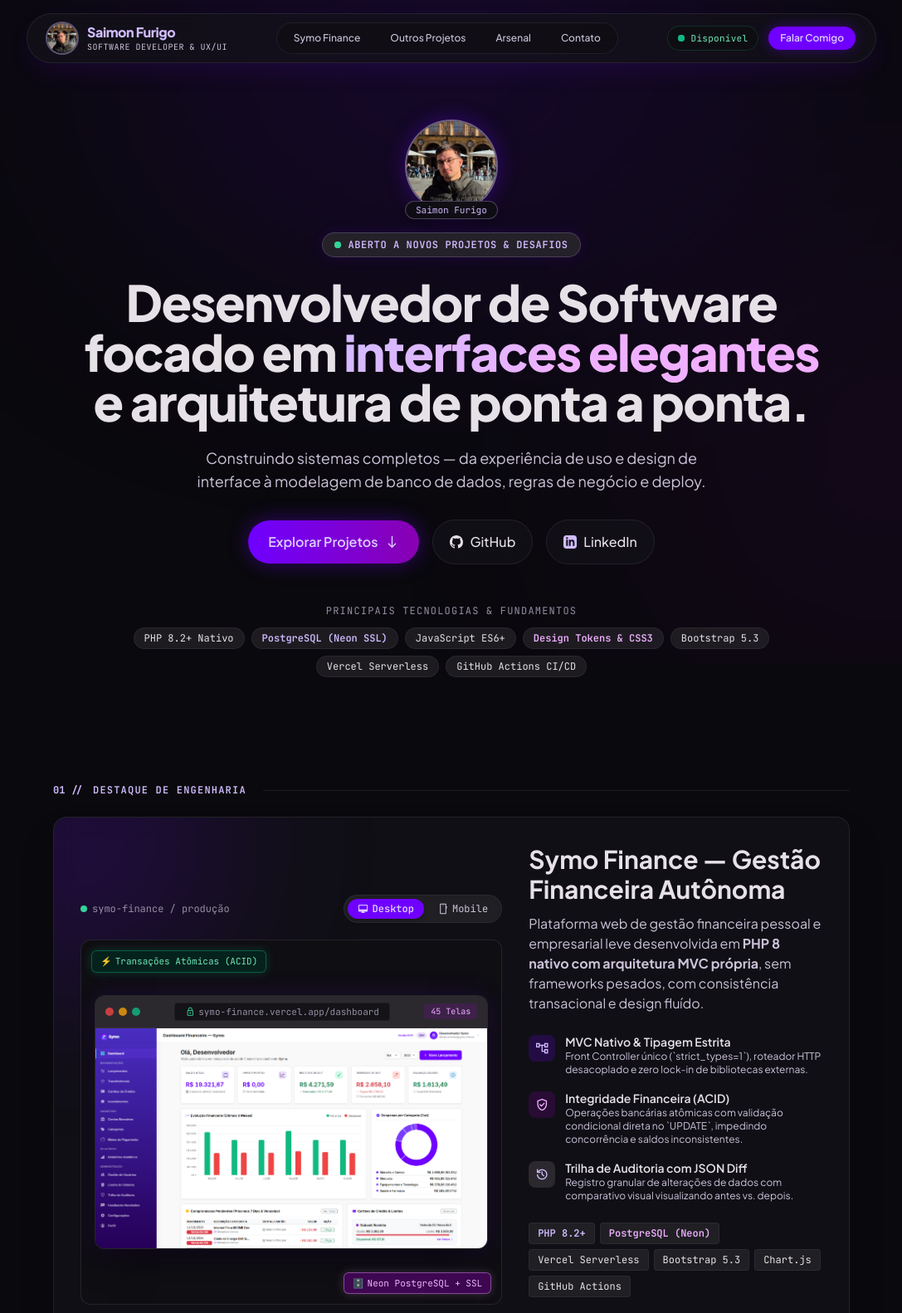
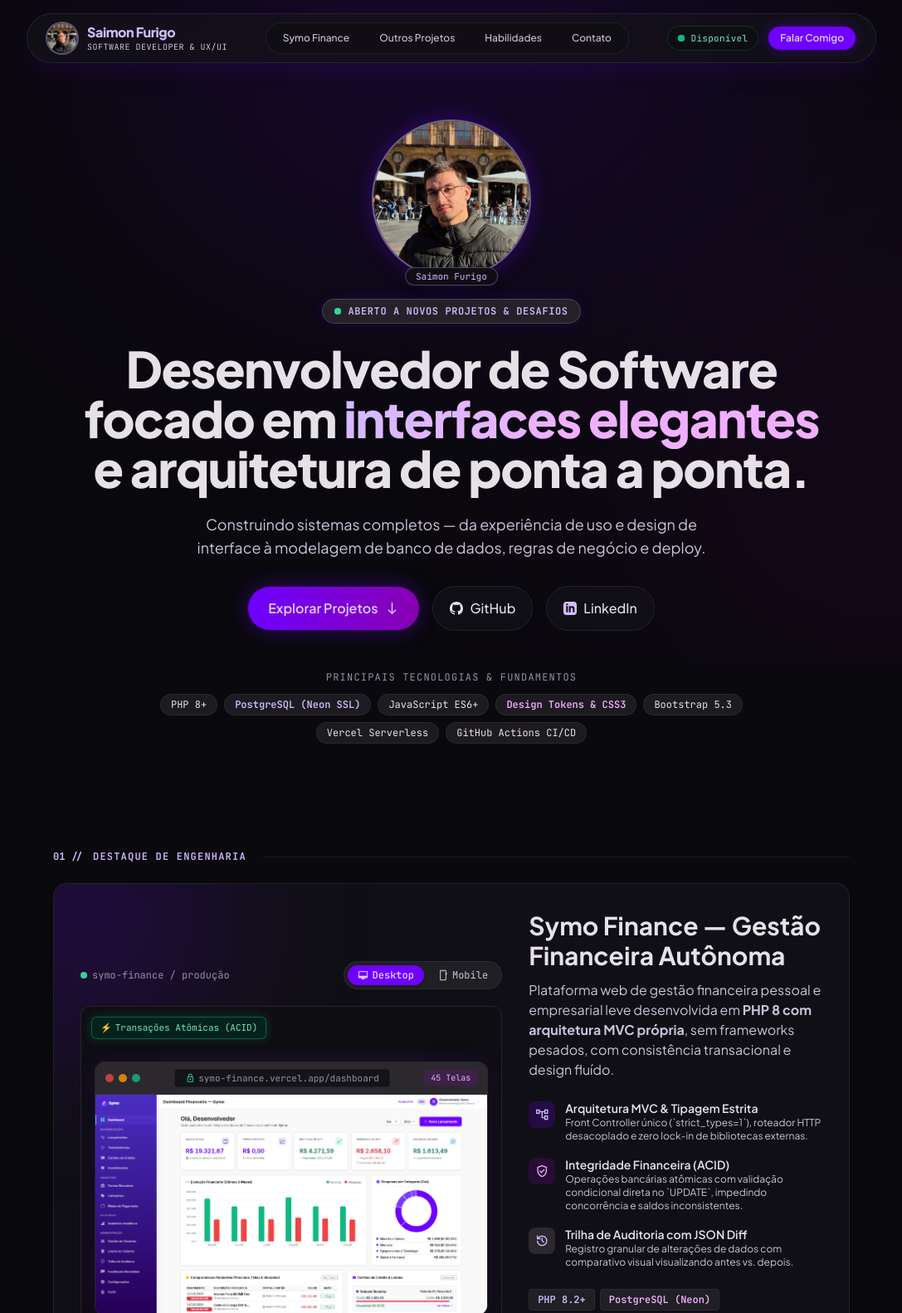
Before and after one commit to Shxsaimon/Portfolio, a plain HTML site: page index.html in a window 1280 px wide. Shown: the top 1582 px of the page at 83% size, without its empty margins (96-1183 px from the left). Drawn offline with nearby package versions, Linux system fonts and the light colour scheme.

Commit message:
fix: ajustes em alguns textos para ficar condizente e melhorias na sessão sobre mim

```diff
--- a/index.html
+++ b/index.html
@@ -101,8 +101,8 @@
           <a class="px-4 py-1.5 rounded-full text-xs font-medium text-on-surface-variant hover:text-on-surface hover:bg-surface-container-high transition-all" href="#outros-projetos">
             Outros Projetos
           </a>
-          <a class="px-4 py-1.5 rounded-full text-xs font-medium text-on-surface-variant hover:text-on-surface hover:bg-surface-container-high transition-all" href="#arsenal">
-            Arsenal
+          <a class="px-4 py-1.5 rounded-full text-xs font-medium text-on-surface-variant hover:text-on-surface hover:bg-surface-container-high transition-all" href="#habilidades">
+            Habilidades
           </a>
           <a class="px-4 py-1.5 rounded-full text-xs font-medium text-on-surface-variant hover:text-on-surface hover:bg-surface-container-high transition-all" href="#contato">
             Contato
@@ -139,7 +139,7 @@
 
       <!-- Profile Avatar Display with Ambient Glow -->
       <div class="mb-6 relative group">
-        <div class="w-24 h-24 sm:w-28 sm:h-28 rounded-full overflow-hidden avatar-glow transition-transform duration-300 group-hover:scale-105 bg-surface-container-high">
+        <div class="w-48 h-48 rounded-full overflow-hidden avatar-glow transition-transform duration-300 group-hover:scale-105 bg-surface-container-high">
           <img
             alt="Saimon Furigo"
             class="w-full h-full object-cover"
@@ -209,7 +209,7 @@
           Principais Tecnologias &amp; Fundamentos
         </span>
         <div class="flex flex-wrap items-center justify-center gap-2 max-w-3xl">
-          <span class="px-3 py-1 rounded-full bg-surface-container-high/60 border border-outline-variant/30 font-mono text-xs text-on-surface">PHP 8.2+ Nativo</span>
+          <span class="px-3 py-1 rounded-full bg-surface-container-high/60 border border-outline-variant/30 font-mono text-xs text-on-surface">PHP 8+</span>
           <span class="px-3 py-1 rounded-full bg-surface-container-high/60 border border-outline-variant/30 font-mono text-xs text-primary font-semibold">PostgreSQL (Neon SSL)</span>
           <span class="px-3 py-1 rounded-full bg-surface-container-high/60 border border-outline-variant/30 font-mono text-xs text-on-surface">JavaScript ES6+</span>
           <span class="px-3 py-1 rounded-full bg-surface-container-high/60 border border-outline-variant/30 font-mono text-xs text-secondary font-semibold">Design Tokens &amp; CSS3</span>
@@ -330,7 +330,7 @@
                 Symo Finance — Gestão Financeira Autônoma
               </h2>
               <p class="text-sm sm:text-base text-on-surface-variant mb-6 leading-relaxed">
-                Plataforma web de gestão financeira pessoal e empresarial leve desenvolvida em <strong>PHP 8 nativo com arquitetura MVC própria</strong>, sem frameworks pesados, com consistência transacional e design fluído.
+                Plataforma web de gestão financeira pessoal e empresarial leve desenvolvida em <strong>PHP 8 com arquitetura MVC própria</strong>, sem frameworks pesados, com consistência transacional e design fluído.
               </p>
 
               <!-- Architecture Highlights -->
@@ -340,7 +340,7 @@
                     <span class="material-symbols-outlined text-[18px]">account_tree</span>
                   </div>
                   <div>
-                    <h3 class="text-sm font-semibold text-on-surface">MVC Nativo &amp; Tipagem Estrita</h3>
+                    <h3 class="text-sm font-semibold text-on-surface">Arquitetura MVC &amp; Tipagem Estrita</h3>
                     <p class="text-xs text-on-surface-variant">Front Controller único (`strict_types=1`), roteador HTTP desacoplado e zero lock-in de bibliotecas externas.</p>
                   </div>
                 </div>
@@ -568,13 +568,13 @@
       </div>
     </section>
 
-    <!-- TECH ARSENAL (4 MODULAR CARDS) -->
-    <section class="max-w-5xl mx-auto px-4 sm:px-8 w-full py-16" id="arsenal">
+    <!-- HABILIDADES TÉCNICAS (4 MODULAR CARDS) -->
+    <section class="max-w-5xl mx-auto px-4 sm:px-8 w-full py-16" id="habilidades">
 
       <!-- Section Header -->
       <div class="flex items-center gap-3 mb-6">
         <span class="font-mono text-xs text-primary font-bold">03 //</span>
-        <span class="font-mono text-xs text-primary tracking-widest uppercase font-semibold">Arsenal Técnico &amp; Domínio</span>
+        <span class="font-mono text-xs text-primary tracking-widest uppercase font-semibold">Habilidades Técnicas &amp; Domínio</span>
         <div class="h-[1px] flex-1 bg-outline-variant/30 ml-2"></div>
       </div>
 
```
Also changed, not shown: 2 other files.
